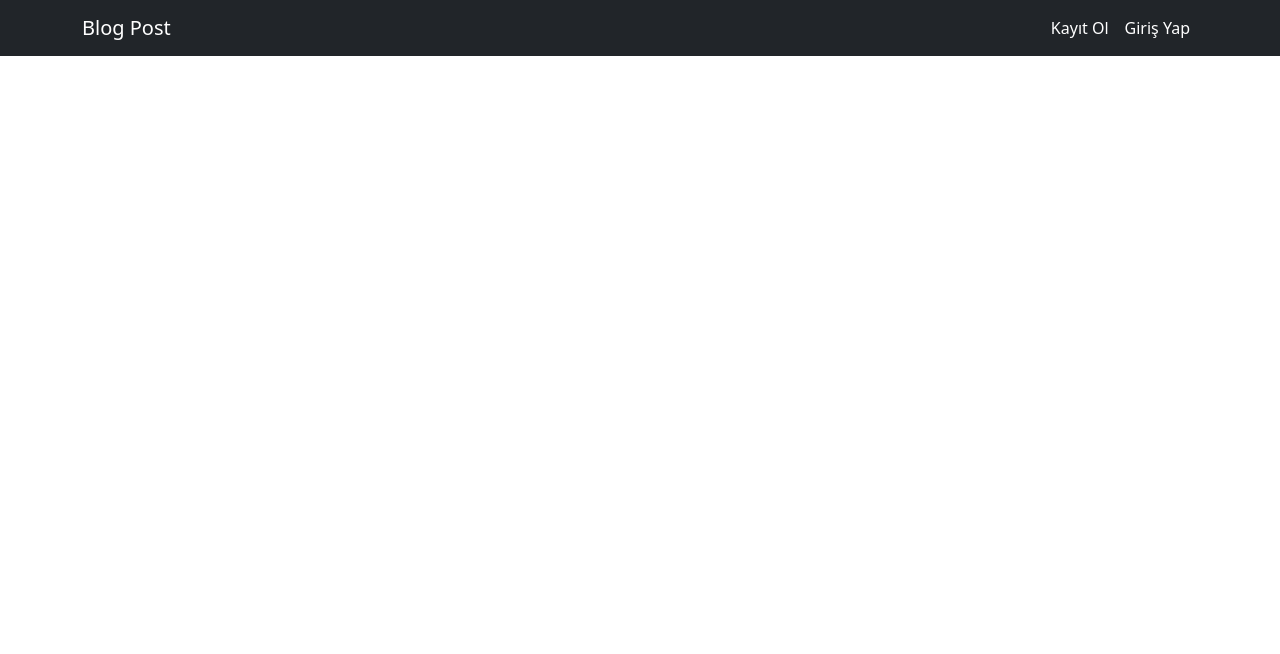
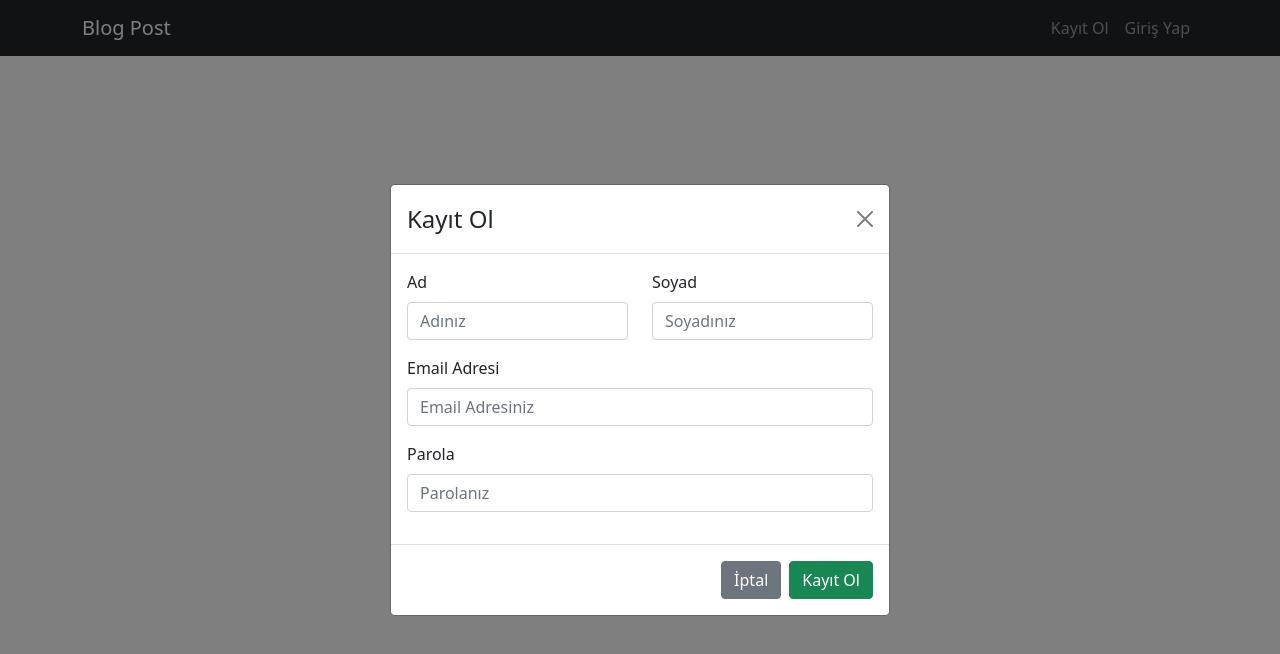
Before and after one commit to muratsirin/client, a React (Create React App) app: page / in a window 1280 px wide. Both pictures are taken after a click on the button "Kayıt Ol". Shown: the top 654 px of the page. Built offline with nearby package versions, Linux system fonts and the light colour scheme.

Commit message:
login and register modal

```diff
--- /dev/null
+++ b/src/components/FormGroup.jsx
@@ -0,0 +1,18 @@
+import React from "react";
+import {Form} from "react-bootstrap";
+
+function FormGroup(props) {
+
+    return (
+        <div>
+            <Form.Group className='mb-3'>
+                <Form.Label>{props.label}</Form.Label>
+                <Form.Control type={props.type} name={props.name} value={props.value} onChange={props.onChange}
+                              placeholder={props.placeholder}/>
+                <span className='text-danger'>{props.error}</span>
+            </Form.Group>
+        </div>
+    )
+}
+
+export default FormGroup;
--- /dev/null
+++ b/src/components/navbar/Login.jsx
@@ -0,0 +1,47 @@
+import React, {useState} from "react";
+import FormGroup from "../FormGroup";
+import {Button, Form, Modal} from "react-bootstrap";
+
+function Login(props) {
+    const [user, setUser] = useState({
+        email: '',
+        password: ''
+    });
+
+    function handleChange(event){
+        const {name, value} = event.target;
+
+        setUser((prevValue)=>{
+            return {
+                ...prevValue,
+                [name] : value
+            }
+        });
+    }
+
+    return (
+        <Modal show={props.show} onHide={props.hide} centered>
+            <Modal.Header closeButton>
+                <Modal.Title>Giriş Yap</Modal.Title>
+            </Modal.Header>
+            <Modal.Body>
+                <Form>
+                    <FormGroup label='Email Adresi' type='email' name='email' value={user.email} onChange={handleChange}
+                               placeholder='Email Adresiniz' error=''/>
+                    <FormGroup label='Parola' type='password' name='password' value={user.password} onChange={handleChange}
+                               placeholder='Parolanız' error=''/>
+                </Form>
+            </Modal.Body>
+            <Modal.Footer>
+                <Button variant="secondary" >
+                    İptal
+                </Button>
+                <Button variant="success" >
+                    Giriş Yap
+                </Button>
+            </Modal.Footer>
+        </Modal>
+    )
+}
+
+export default Login;
--- a/src/components/navbar/Navbar.jsx
+++ b/src/components/navbar/Navbar.jsx
@@ -1,7 +1,18 @@
-import React from "react";
-import {Container, Nav, Navbar} from "react-bootstrap";
+import React, {useState} from "react";
+import {Container, Nav, Navbar, NavDropdown} from "react-bootstrap";
+import Login from "./Login";
+import Register from "./Register";
 
 function NavigationBar() {
+    const [showLoginModal, setShowLoginModal] = useState(false)
+    const [showRegisterModal, setShowRegisterModal] = useState(false)
+
+    const handleShowLogin = () => setShowLoginModal(true);
+    const handleHideLogin = () => setShowLoginModal(false);
+
+    const handleShowRegister = () => setShowRegisterModal(true);
+    const handleHideRegister = () => setShowRegisterModal(false);
+
     return (
         <Navbar bg='dark' collapseOnSelect expand='lg' variant='dark'>
             <Container>
@@ -9,8 +20,10 @@ function NavigationBar() {
                 <Navbar.Toggle aria-controls='navLinks'/>
                 <Navbar.Collapse id='navLinks'>
                     <Nav className='ms-auto'>
-                        <Nav.Link href='#'>Kayıt Ol</Nav.Link>
-                        <Nav.Link href='#'>Giriş Yap</Nav.Link>
+                        <Nav.Link onClick={handleShowRegister}>Kayıt Ol</Nav.Link>
+                        <Nav.Link onClick={handleShowLogin}>Giriş Yap</Nav.Link>
+                        <Login show={showLoginModal} hide={handleHideLogin}/>
+                        <Register show={showRegisterModal} hide={handleHideRegister}/>
                     </Nav>
                 </Navbar.Collapse>
             </Container>
--- /dev/null
+++ b/src/components/navbar/Register.jsx
@@ -0,0 +1,59 @@
+import React, {useState} from "react";
+import {Button, Col, Form, Modal, Row} from "react-bootstrap";
+import FormGroup from "../FormGroup";
+
+function Register(props) {
+    const [user, setUser] = useState({
+        firstName: '',
+        lastName: '',
+        email: '',
+        password: ''
+    });
+
+    function handleChange(event){
+        const {name, value} = event.target;
+
+        setUser((prevValue)=>{
+            return {
+                ...prevValue,
+                [name] : value
+            }
+        });
+    }
+
+    return (
+        <Modal show={props.show} onHide={props.hide} centered>
+            <Modal.Header closeButton>
+                <Modal.Title>Kayıt Ol</Modal.Title>
+            </Modal.Header>
+            <Modal.Body>
+                <Form>
+                    <Row>
+                        <Col md={6} xs={6}>
+                            <FormGroup label='Ad' type='text' name='firstName' value={user.firstName} onChange={handleChange}
+                                       placeholder='Adınız' error=''/>
+                        </Col>
+                        <Col md={6} xs={6}>
+                            <FormGroup label='Soyad' type='text' name='lastName' value={user.lastName} onChange={handleChange}
+                                       placeholder='Soyadınız' error=''/>
+                        </Col>
+                    </Row>
+                    <FormGroup label='Email Adresi' type='email' name='email' value={user.email} onChange={handleChange}
+                               placeholder='Email Adresiniz' error=''/>
+                    <FormGroup label='Parola' type='password' name='password' value={user.password} onChange={handleChange}
+                               placeholder='Parolanız' error=''/>
+                </Form>
+            </Modal.Body>
+            <Modal.Footer>
+                <Button variant="secondary" >
+                    İptal
+                </Button>
+                <Button variant="success" >
+                    Kayıt Ol
+                </Button>
+            </Modal.Footer>
+        </Modal>
+    )
+}
+
+export default Register;
```
